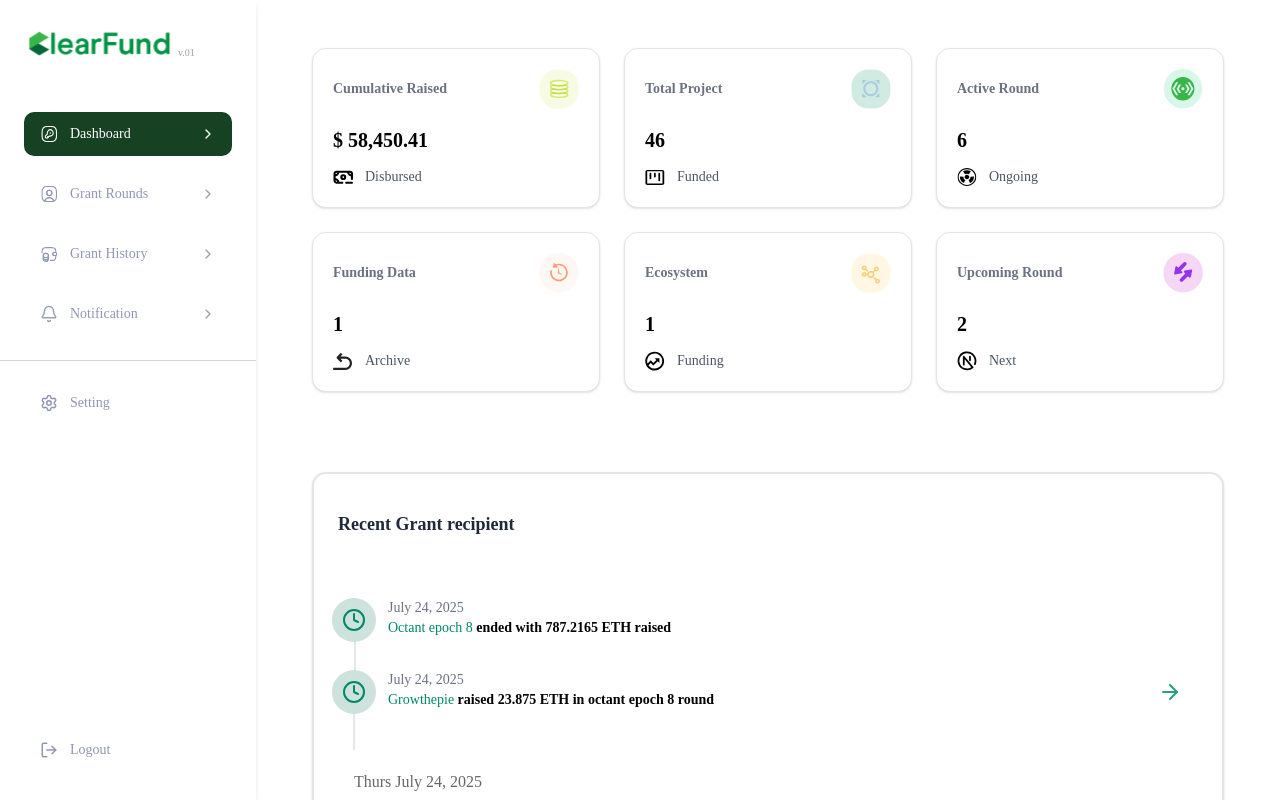
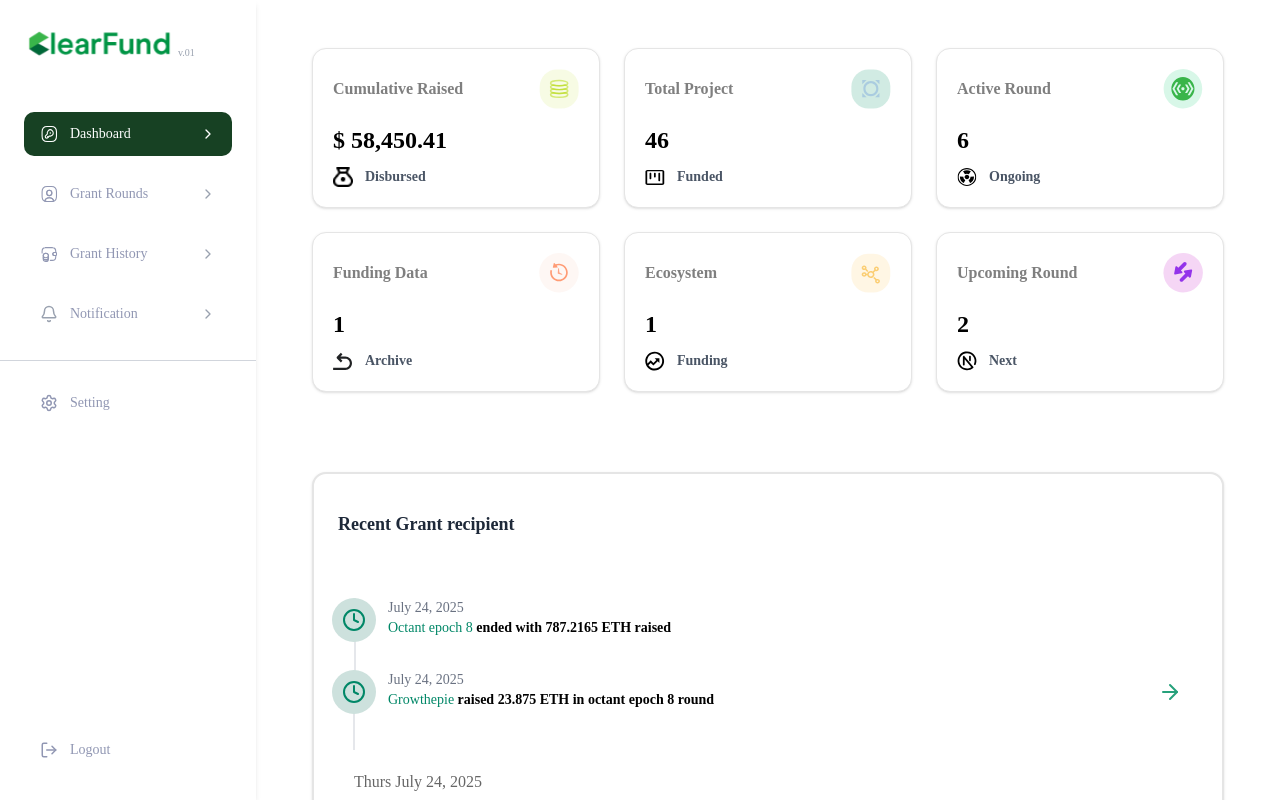
Before and after one commit to LighthouseL2/Clearfund, a Next.js app: page /dashboard in a window 1280 px wide. Shown: the top 800 px of the page. Built offline with nearby package versions, Linux system fonts and the light colour scheme; no server answers; sample sign-in values are in the browser's storage; a web font is replaced by a local one.

Commit message:
added disbursed icon in grant dashboard

```diff
--- a/src/components/GrantDashboard.jsx
+++ b/src/components/GrantDashboard.jsx
@@ -9,7 +9,7 @@ export default function GrantDashboard() {
             title: "Cumulative Raised",
             value: "$ 58,450.41",
             img: "/grant-icons/cumulative-raise-icon.svg",
-            footer: { text: "Disbursed", icon: "/card-icons/disbursed-icon.svg" },
+            footer: { text: "Disbursed", icon: "/card-icons/Vector.png" },
         },
         {
             title: "Total Project",
@@ -107,7 +107,7 @@ export default function GrantDashboard() {
                         className="min-h-[160px] p-5 border rounded-xl shadow-sm bg-white flex flex-col justify-between"
                     >
                         <div className="flex items-center justify-between">
-                            <span className="text-sm text-gray-500 break-words font-bold">{item.title}</span>
+                            <span className="text-[16px] text-black/50 break-words font-bold">{item.title}</span>
                             <div className="relative w-10 h-10 flex-shrink-0">
                                 <Image
                                     src={item.img}
@@ -118,7 +118,7 @@ export default function GrantDashboard() {
                             </div>
                         </div>
 
-                        <div className="text-xl font-extrabold text-black font-sans mt-3">
+                        <div className="text-[24px] font-bold text-black font-sans mt-3">
                             {item.value}
                         </div>
 
@@ -131,7 +131,7 @@ export default function GrantDashboard() {
                                     height={20}
                                     className="object-contain"
                                 />
-                                <p className="px-1">{item.footer.text}</p>
+                                <p className="px-1 text-[14px] font-bold">{item.footer.text}</p>
                             </div>
                         )}
                     </div>
```
Also changed, not shown: public/card-icons/Vector.png (added).
